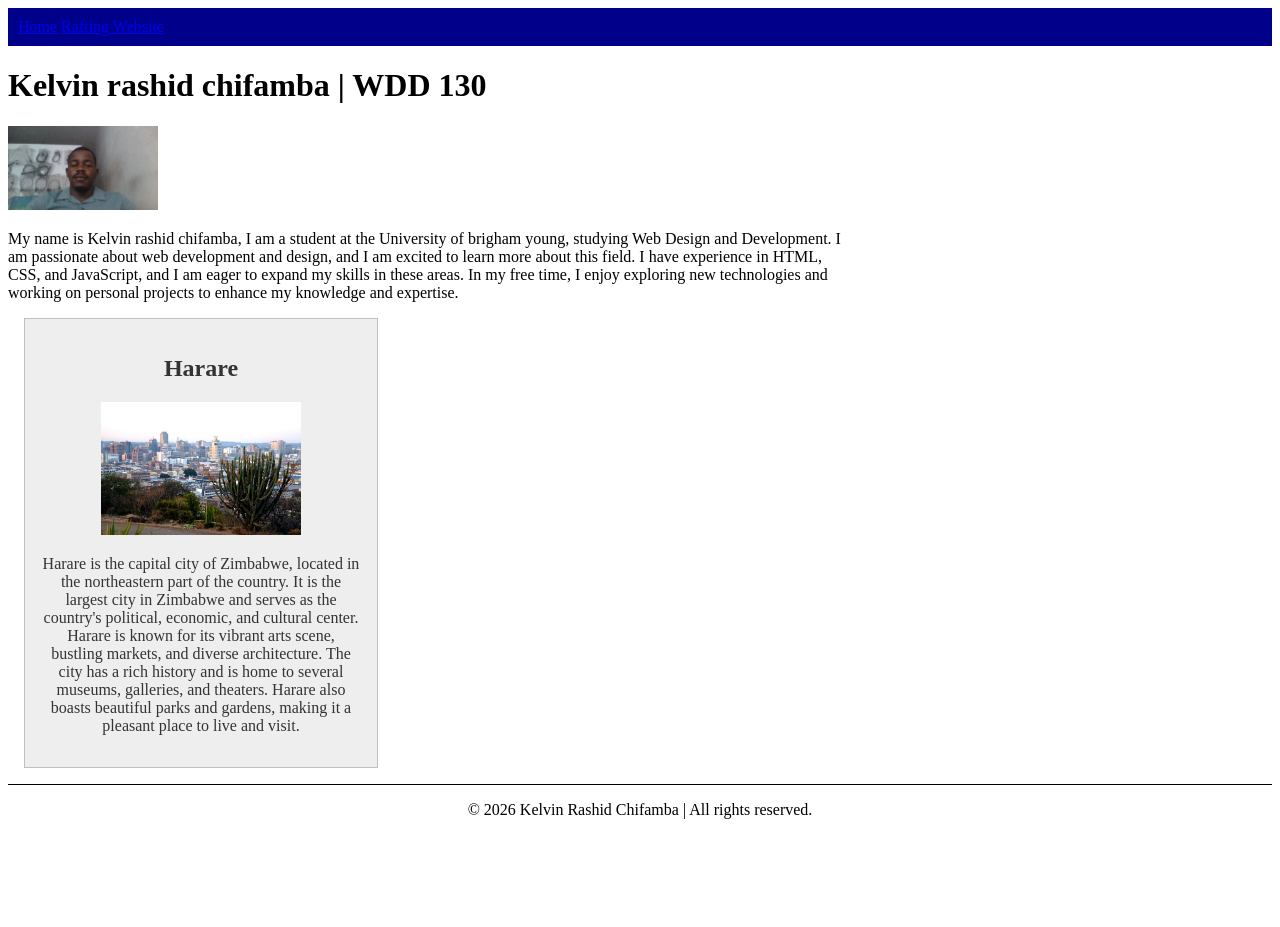
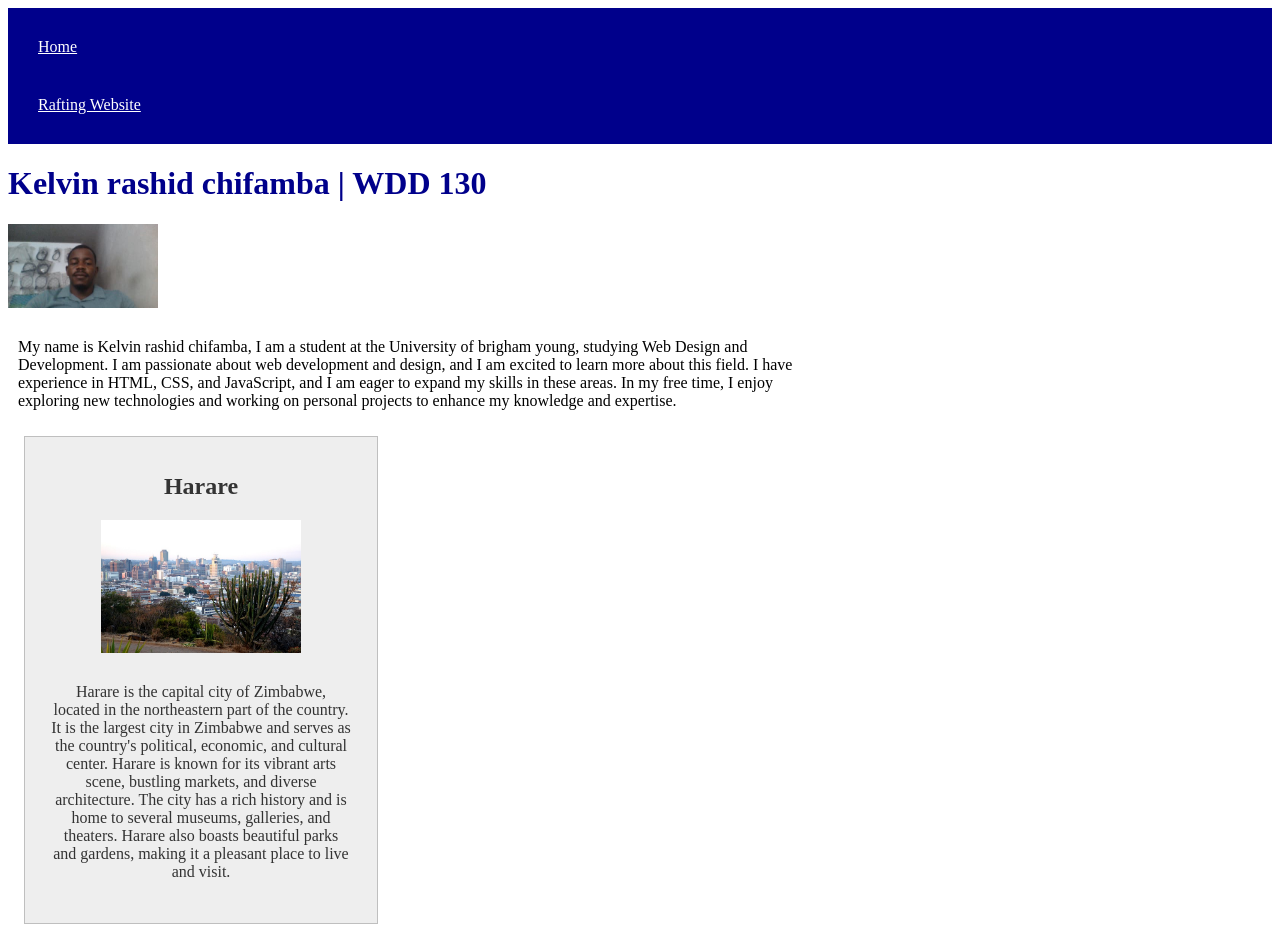
Before and after one commit to kelvinrchifamba-prog/wdd130, a plain HTML site: page index.html in a window 1280 px wide. Shown: the top 927 px of the page. Before the commit the page ends 835 px from the top, so only its background shows below. Drawn offline with Linux system fonts and the light colour scheme.

Commit message:
changes in css style

```diff
--- a/styles/styles.css
+++ b/styles/styles.css
@@ -3,8 +3,18 @@ nav {
     padding: 10px;
 }
 
+nav a {
+    color: white;
+    display: block;
+    padding: 20px;
+}
+
+h1 {
+    color: darkblue;
+}
+
 main {
-    max-width: 840px
+    max-width: 840px;
 }
 
 aside {
@@ -25,10 +35,11 @@ aside img {
 main img {
     width: 150px;
     height: auto;
+
 }
 
 p {
-    padding: 0
+    padding: 10px
 }
 
 footer {
```
